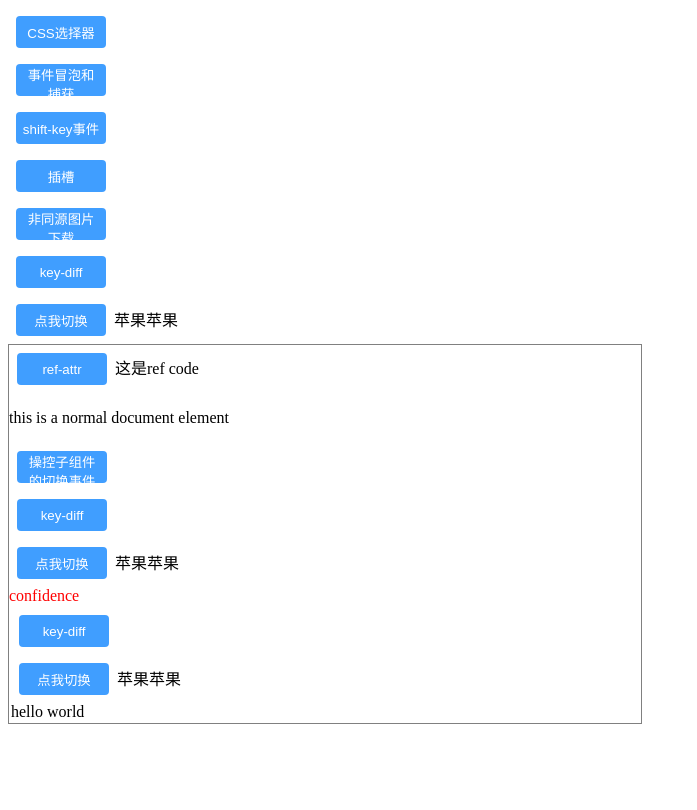
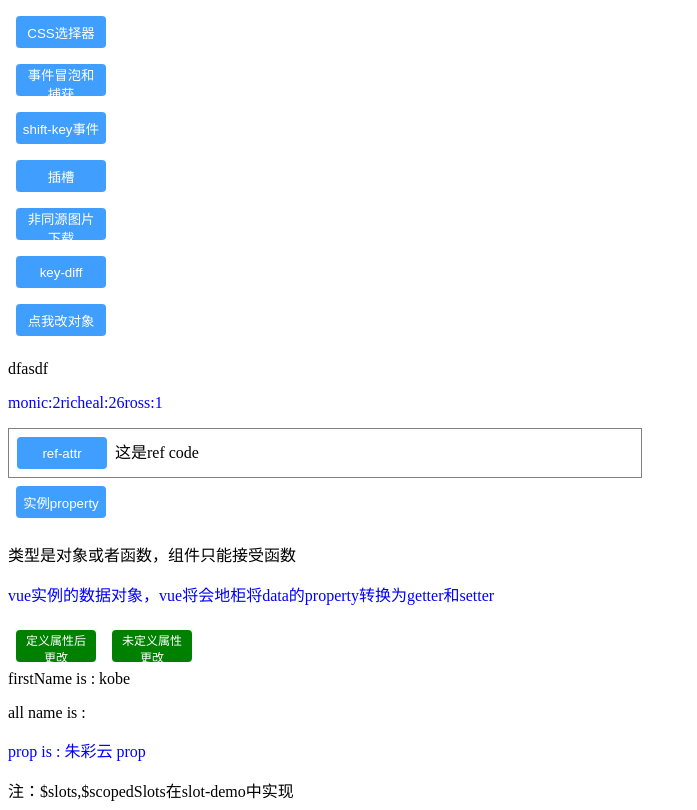
Before and after one commit to zhucaiyun/vue-demo, a Vue app: page / in a window 1280 px wide. Shown: the whole page, without its empty margins (0-697 px from the left). Built offline with nearby package versions, Linux system fonts and the light colour scheme.

Commit message:
feat:提交vueproperty代码

```diff
--- a/src/App.vue
+++ b/src/App.vue
@@ -15,6 +15,8 @@
     <key-diff></key-diff>
     <!-- ref -->
     <ref-attr></ref-attr>
+    <!-- property -->
+    <property testProp="朱彩云 prop"></property>
   </div>
 </template>
 
@@ -26,6 +28,7 @@ import ImgCors from './components/img-cors.vue'
 import ShiftKey from './components/shift-key.vue'
 import KeyDiff from './components/vue-key-diff.vue'
 import RefAttr from './components/ref-attr.vue'
+import Property from './components/property/index.vue'
 
 export default {
   name: 'App',
@@ -40,7 +43,8 @@ export default {
     ImgCors,
     ShiftKey,
     KeyDiff,
-    RefAttr
+    RefAttr,
+    Property
   },
   methods: {
     // 事件冒泡和捕获的例子
--- /dev/null
+++ b/src/components/data-diff.vue
@@ -0,0 +1,38 @@
+<!--
+ * @Author       : zhucaiyun1@xdf.cn
+ * @Date         : 2021-04-14 13:36:36
+ * @LastEditors  : zhucaiyun1@xdf.cn
+ * @LastEditTime : 2021-04-22 17:55:03
+ * @Description  : vue 特殊的attribute&客串一下ref-attrs
+-->
+<template>
+  <div>
+    <p>dfasdf</p>
+    <p v-for="(item,index) in setData" :key="index">
+      <span v-for="(i,n) in item.datas" :key="'change'+n">{{i.name}}:{{i.age}}</span>
+    </p>
+  </div>
+</template>
+<script>
+  export default({
+    name: 'data-diff',
+
+    data() {
+      return {
+
+      }
+    },
+    props: {
+      setData: {
+        type: Array,
+        default: ()=>[]
+      }
+    },
+    methods: {
+
+    }
+  })
+</script>
+<style>
+
+</style>
--- /dev/null
+++ b/src/components/property/index.vue
@@ -0,0 +1,95 @@
+<!--
+ * @Author       : zhucaiyun1@xdf.cn
+ * @Date         : 2021-04-19 15:07:14
+ * @LastEditors  : zhucaiyun1@xdf.cn
+ * @LastEditTime : 2021-04-22 14:53:44
+ * @Description  : property的例子
+-->
+<template>
+  <div>
+    <button @click="isShow=!isShow">实例property</button>
+    <div v-if="isShow">
+      <p>类型是对象或者函数，组件只能接受函数</p>
+      <p> vue实例的数据对象，vue将会地柜将data的property转换为getter和setter</p>
+      <button class="sonBtn" @click="definedChange">定义属性后更改</button>
+      <button class="sonBtn" @click="undefinedChange">未定义属性更改</button>
+      <div>
+        <span attrsProp = "test-attr">firstName is : {{testObjChange.firstName}}</span>
+        <p>all name is : {{testObjChange.name}}</p>
+        <p>prop is : {{testProp}}</p>
+      </div>
+      <div>注：$slots,$scopedSlots在slot-demo中实现</div>
+    </div>
+  </div>
+</template>
+<script>
+  export default({
+    name: 'property',
+    defineProperty: {
+      a() {
+        return 'function'
+      },
+      b:'object'
+    },
+    props: {
+      testProp: {
+        type: String,
+        default: 'test'
+      },
+      testDaily: {
+        type: Object,
+        default: ()=>{}
+      }
+    },
+    data() {
+      return {
+        isShow: true,
+        $testIsDaili: '$property不会被vue代理',
+        testObjChange: {
+          firstName: 'kobe',
+          lastName: 'bryant'
+        }
+        // _test_:'_开头不能定义',//Keys starting with with '_' are reserved in '_test_' group.
+      }
+    },
+    mounted() {
+      console.log(this.isShow)
+      console.log(this.$data)
+      console.log(this.$testIsDaili) // undefined
+      console.log(this.$data.$testIsDaili)
+      console.log('-------------------------------')
+      console.log(this.testProp)
+      console.log(this.$props)
+      console.log('-------------------------------')
+      console.log(this.$el) //$el  vue实例使用的根DOM元素
+      console.log('------------options---------------')
+      console.log(this.$options)
+      console.log(this.$options.defineProperty) //可以调用
+      console.log('家庭关系 vue实例-----------------')
+      console.log(this.$root)
+      console.log('--------------isServer------------')
+      console.log(this.$isServer) // false
+      console.log('--------------$attrs-------------')
+      console.log(this.$attrs)
+    },
+    methods: {
+      definedChange() {
+        this.testObjChange.firstName = 'KOBE' //页面会响应
+      },
+      undefinedChange() {
+        this.testObjChange = Object.assign({},this.testObjChange,{name:'kobe brant'}) // this is effect 有效的
+        // this.testObjChange.name = 'kobe brant'
+        console.log(this.testObjChange) //有name了但是页面没有响应
+      }
+    }
+  })
+</script>
+<style>
+.sonBtn {
+  width: 80px;
+  height: 32px;
+  color: #fff;
+  font-size: 12px;
+  background: green;
+}
+</style>
--- a/src/components/ref-attr.vue
+++ b/src/components/ref-attr.vue
@@ -2,7 +2,7 @@
  * @Author       : zhucaiyun1@xdf.cn
  * @Date         : 2021-04-14 16:39:02
  * @LastEditors  : zhucaiyun1@xdf.cn
- * @LastEditTime : 2021-04-15 18:22:15
+ * @LastEditTime : 2021-04-22 14:17:49
  * @Description  : ref
 -->
 <template>
@@ -32,17 +32,20 @@
     components: {KeyDiff},
     data() {
       return {
-        isShow: true,
+        isShow: false,
         propses: 'hello world',
         testProp:`<span style="color: red">confidence</span>`
 
       }
     },
     mounted() {
+      console.log('---------refs-------')
+      console.log(this.$refs)
       console.log(this.$refs.normalRef)
     },
     methods: {
       changeKey() {
+
         console.log(this.$refs.keyDiff)
         this.$refs.keyDiff.changeFruit()
       }
--- a/src/components/slot-demo-test.vue
+++ b/src/components/slot-demo-test.vue
@@ -2,17 +2,24 @@
  * @Author       : zhucaiyun1@xdf.cn
  * @Date         : 2021-02-20 15:23:45
  * @LastEditors  : zhucaiyun1@xdf.cn
- * @LastEditTime : 2021-02-20 18:09:20
+ * @LastEditTime : 2021-04-22 14:20:01
  * @Description  : 描述信息
 -->
 <template>
   <div class="main">
     我是子组件的内容，下面是slot的内容：
     <!-- 设置一个默认值 后备内容 -->
-    <slot>默认的slot内容</slot>
+    <slot>
+      默认的slot内容:
+      查看默认的slot的this是谁的呢？
+      <button @click="checkDefaultThis">查看this</button>
+    </slot>
     <!-- 具名插槽 -->
     <slot name="music"> </slot>
     <!-- 作用域插槽 -->
+    <slot :scopeName="scopeName"></slot>
+    <!-- 插槽 prop -->
+    <slot></slot>
   </div>
 </template>
 <script>
@@ -20,7 +27,17 @@
     name:'slot-demo-test',
     data() {
       return {
-        scopeName: '我是子组件的作用域'
+        scopeName: '我是子组件的作用域,gaga'
+      }
+    },
+    mounted() {
+      console.log(this.$slots.music)
+    },
+    methods: {
+      checkDefaultThis() {
+        console.log('默认的slot内容的this: ')
+        console.log(this)//指向子组件的this
+        console.log(this.$slots) // empty object
       }
     }
   })
--- /dev/null
+++ b/src/components/slot-demo-todo.vue
@@ -0,0 +1,39 @@
+<!--
+ * @Author       : zhucaiyun1@xdf.cn
+ * @Date         : 2021-04-16 16:32:09
+ * @LastEditors  : zhucaiyun1@xdf.cn
+ * @LastEditTime : 2021-04-16 17:15:20
+ * @Description  : 描述信息
+-->
+<template>
+  <div>
+    <ul>
+      <li
+        v-for="item in filterTodos"
+        :key="item.id"
+      >
+        <slot name="todo" :todo="item"></slot>
+        <slot name="time" :todo="item"></slot>
+      </li>
+    </ul>
+  </div>
+</template>
+<script>
+export default({
+  name: 'todo-list',
+  props: {
+    filterTodos: {
+      type: Array,
+      default:()=>[]
+    }
+  },
+  data() {
+    return {
+
+    }
+  },
+  method: {
+
+  }
+})
+</script>
--- a/src/components/vue-key-diff.vue
+++ b/src/components/vue-key-diff.vue
@@ -2,7 +2,7 @@
  * @Author       : zhucaiyun1@xdf.cn
  * @Date         : 2021-04-14 13:36:36
  * @LastEditors  : zhucaiyun1@xdf.cn
- * @LastEditTime : 2021-04-15 18:00:15
+ * @LastEditTime : 2021-04-22 17:53:41
  * @Description  : vue 特殊的attribute&客串一下ref-attrs
 -->
 <template>
@@ -18,16 +18,25 @@
         <span :key="index">{{transData}}</span>
       </transition>
     </div>
+    <div>
+      <button @click="changeObj">点我改对象</button>
+      <data-diff :setData="dataObj"></data-diff>
+    </div>
   </div>
 </template>
 <script>
+  import dataDiff from './data-diff.vue'
   export default({
     name: 'vue-key-diff',
+    components: {
+      dataDiff
+    },
     data() {
       return {
-        isShow: true,
+        isShow: false,
         transData: '苹果',
-        index:0
+        index:0,
+        dataObj: []
       }
     },
     props: {
@@ -40,6 +49,18 @@
       //   default: ''
       // }
     },
+    mounted() {
+      this.dataObj =[
+          {
+            proName: 'friends',
+            datas: [
+              {name:'monic',age: 2},
+              {name:'richeal',age: 26},
+              {name:'ross',age: 1},
+            ]
+          }
+        ]
+    },
     methods: {
       changeFruit() {
         // console.log(this.testAttrProp)
@@ -48,6 +69,18 @@
         const getRandomIndex = parseInt(Math.random()*5)
         const fruitsArr = ['apple','pear','strawberry','grape','peach']
         this.transData =  fruitsArr[getRandomIndex]
+      },
+      changeObj() {
+        this.dataObj= [
+          {
+            proName: 'friends',
+            datas: [
+              {name:'monic',age: 2},
+              {name:'richeal',age: 3},
+              {name:'ross',age: 1},
+            ]
+          }
+        ]
       }
     }
   })
```
Also changed, not shown: src/components/slot-demo.vue (+60 -12 lines), src/components/property/options.png (added).
